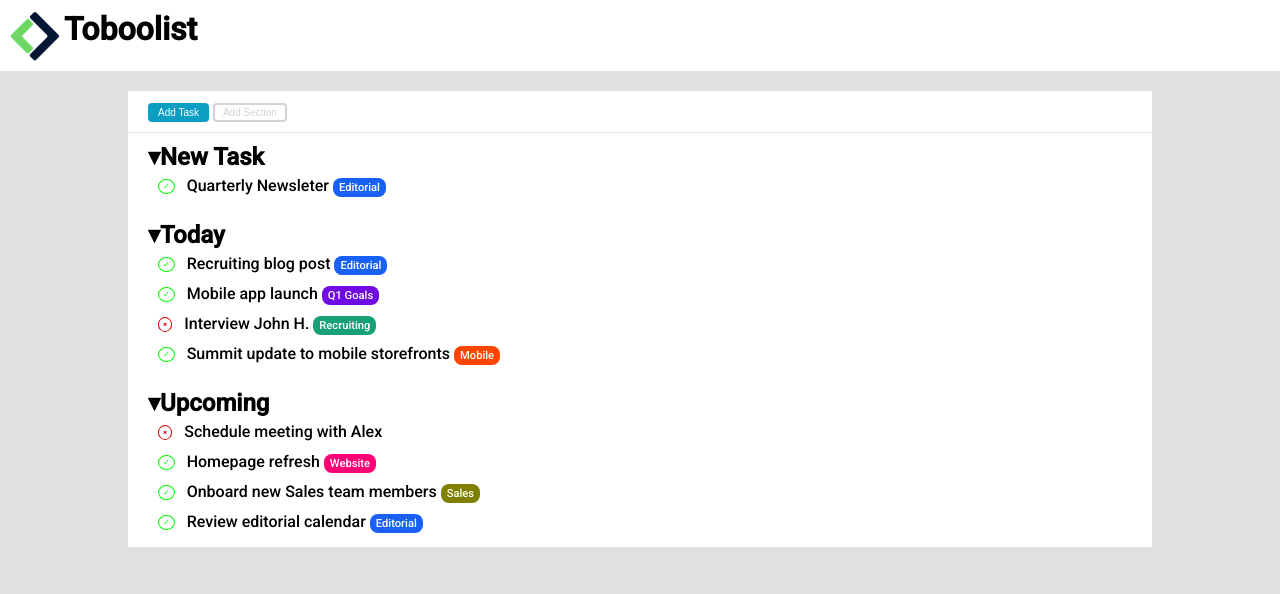
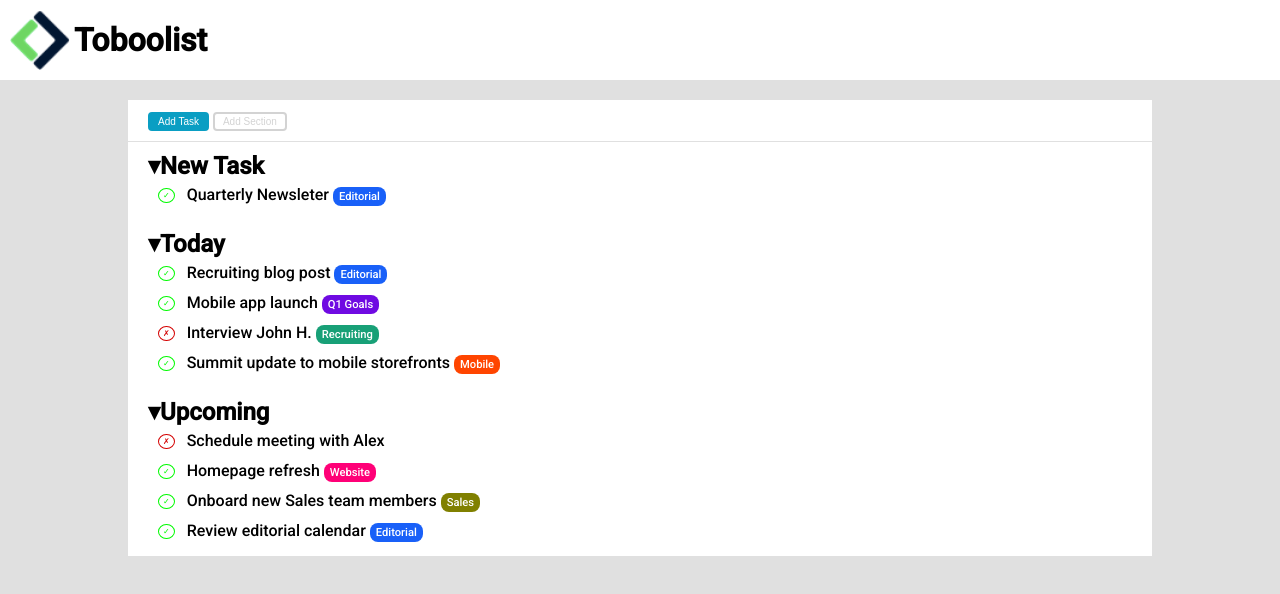
Before and after one commit to MascarBone/html-css-toboolist, a plain HTML site: page index.html in a window 1280 px wide. Drawn offline with Linux system fonts and the light colour scheme.

Commit message:
Update Header: alignment

```diff
--- a/css/style.css
+++ b/css/style.css
@@ -14,16 +14,19 @@ body {
 }
 
 header {
+    height: 80px;
     background-color: white;
     padding: 10px 10px;
 }
 
 header img {
+    height: 100%;
     vertical-align: middle;
 }
 
 header h1 {
     display: inline-block;
+    vertical-align: middle;
 }
 
 main {
--- a/index.html
+++ b/index.html
@@ -39,7 +39,7 @@
             <ul>
                 <li><span class="round check">&check;</span> Recruiting blog post <span class="highlight editorial">Editorial</span></li>
                 <li><span class="round check">&check;</span> Mobile app launch <span class="highlight goals">Q1 Goals</span></li>
-                <li><span class="round cross">&times;</span> Interview John H. <span class="highlight recruiting">Recruiting</span></li>
+                <li><span class="round cross">&cross;</span> Interview John H. <span class="highlight recruiting">Recruiting</span></li>
                 <li><span class="round check">&check;</span> Summit update to mobile storefronts <span class="highlight mobile">Mobile</span></li>
             </ul>
         </section>
@@ -48,7 +48,7 @@
             <!-- Lista delle task in arrivo -->
             <h2>&dtrif;Upcoming</h2>
             <ul>
-                <li><span class="round cross">&times;</span> Schedule meeting with Alex</li>
+                <li><span class="round cross">&cross;</span> Schedule meeting with Alex</li>
                 <li><span class="round check">&check;</span> Homepage refresh <span class="highlight website">Website</span></li>
                 <li><span class="round check">&check;</span> Onboard new Sales team members <span class="highlight sales">Sales</span></li>
                 <li><span class="round check">&check;</span> Review editorial calendar <span class="highlight editorial">Editorial</span></li>
```
